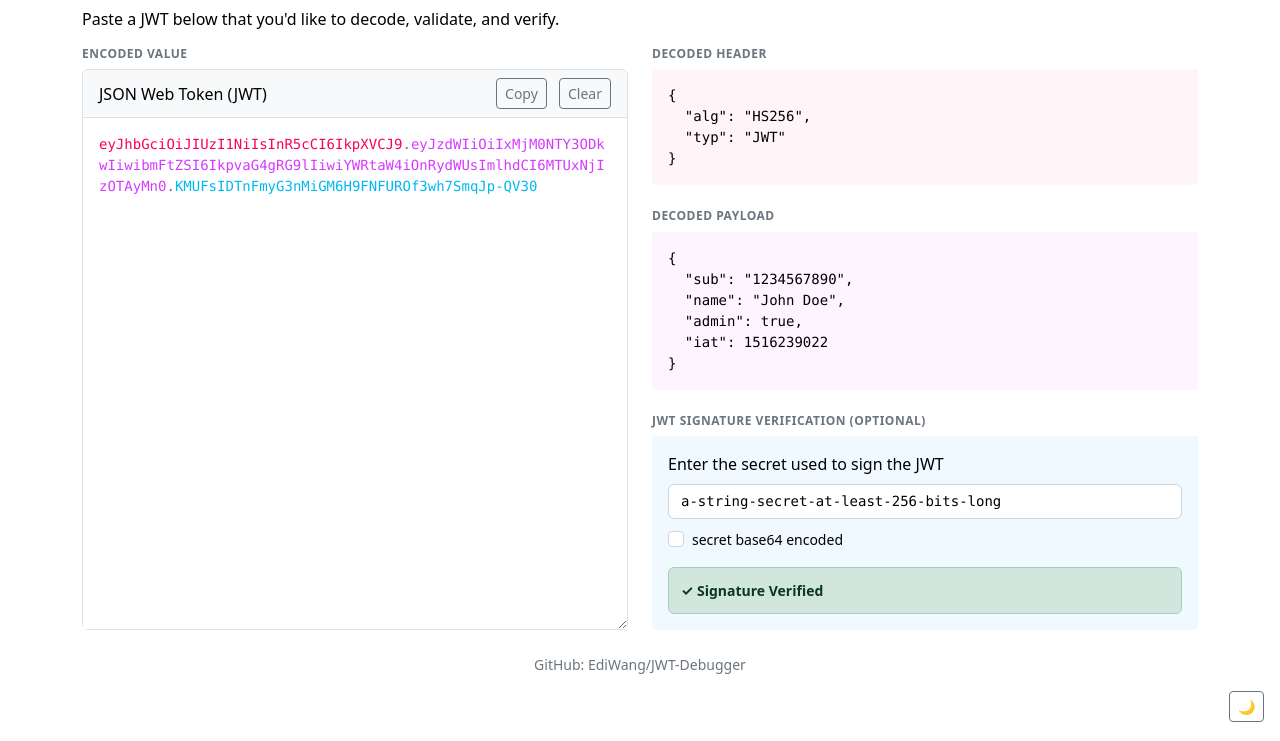
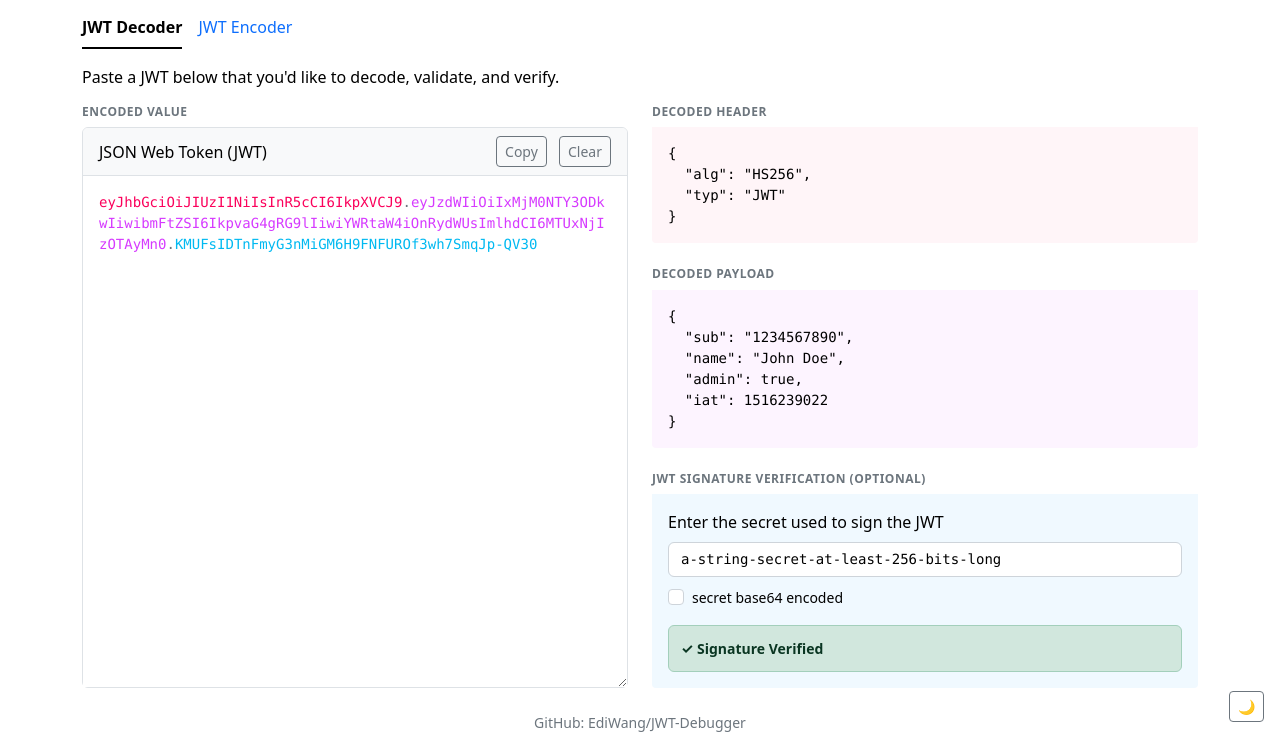
Before and after one commit to EdiWang/JWT-Debugger, a plain HTML site: page src/index.html in a window 1280 px wide. Shown: the part 62-803 px from the top of the page. Drawn offline with Linux system fonts and the light colour scheme.

Commit message:
Add Bootstrap tab navigation for JWT Decoder/Encoder
Introduces Bootstrap tab navigation to the interface, separating the JWT Decoder and Encoder into distinct tabs. The Decoder tab contains the existing JWT decoding and verification UI, while a placeholder is added for the Encoder tab. This refactor improves organization and prepares the UI for future encoder functionality.

```diff
--- a/src/index.html
+++ b/src/index.html
@@ -20,6 +20,26 @@
     <div class="container mt-3">
         <h1 class="text-center site-title mb-4">JSON Web Token (JWT) Debugger</h1>
 
+        <!-- Bootstrap Tabs Navigation -->
+        <ul class="nav nav-underline mb-3" id="jwtTabs" role="tablist">
+            <li class="nav-item" role="presentation">
+                <button class="nav-link active" id="decoder-tab" data-bs-toggle="tab" data-bs-target="#decoder-pane"
+                        type="button" role="tab" aria-controls="decoder-pane" aria-selected="true">
+                    JWT Decoder
+                </button>
+            </li>
+            <li class="nav-item" role="presentation">
+                <button class="nav-link" id="encoder-tab" data-bs-toggle="tab" data-bs-target="#encoder-pane"
+                        type="button" role="tab" aria-controls="encoder-pane" aria-selected="false">
+                    JWT Encoder
+                </button>
+            </li>
+        </ul>
+
+        <!-- Tab Content -->
+        <div class="tab-content" id="jwtTabsContent">
+            <!-- JWT Decoder Tab -->
+            <div class="tab-pane fade show active" id="decoder-pane" role="tabpanel" aria-labelledby="decoder-tab" tabindex="0">
                 <p>
                     Paste a JWT below that you'd like to decode, validate, and verify.
                 </p>
@@ -81,6 +101,13 @@
                         </div>
                     </div>
                 </div>
+            </div>
+
+            <!-- JWT Encoder Tab -->
+            <div class="tab-pane fade" id="encoder-pane" role="tabpanel" aria-labelledby="encoder-tab" tabindex="0">
+                <!-- Encoder content will be added here -->
+            </div>
+        </div>
 
         <footer class="mt-4 mb-2 text-center small text-muted">
             <a class="github-link" href="https://github.com/EdiWang/JWT-Debugger" target="_blank">GitHub: EdiWang/JWT-Debugger</a>
```
Lines whose indentation alone changed are shown as unchanged.
